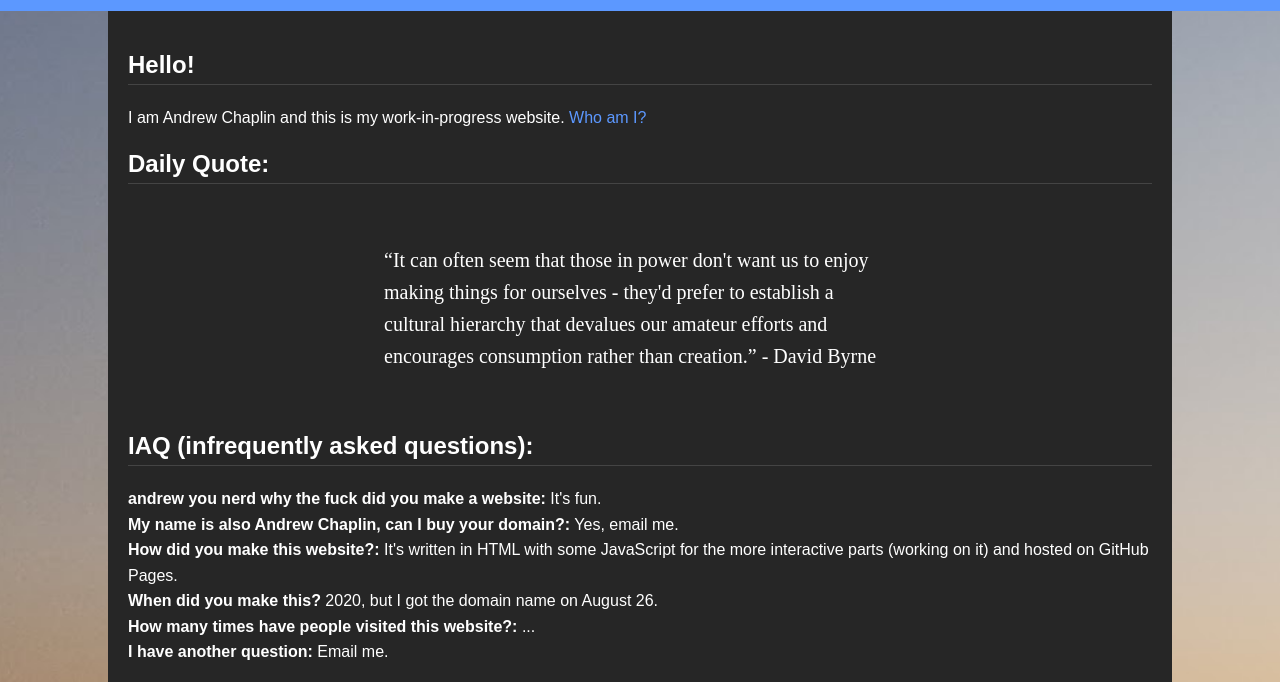
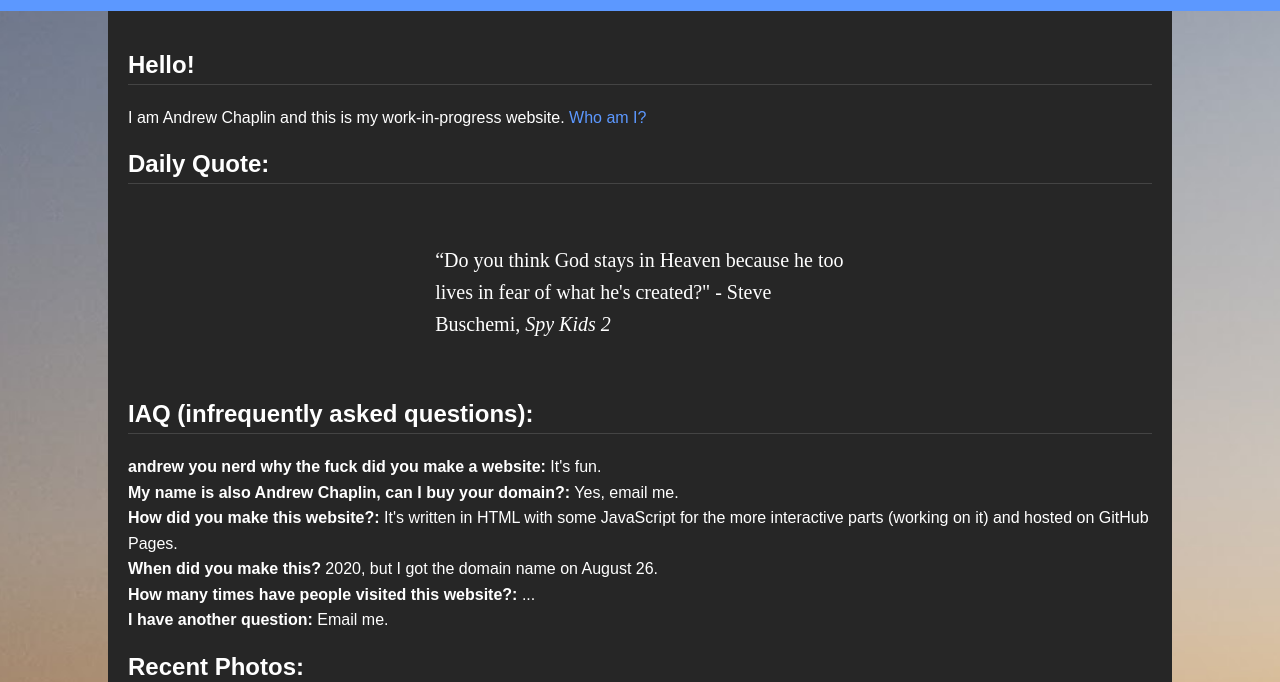
Before and after one commit to AverageChapstick/averagechapstick.github.io, a plain HTML site: page index.html in a window 1280 px wide. Shown: the part 89-771 px from the top of the page. Drawn offline with Linux system fonts and the light colour scheme; no server answers.

Commit message:
new quote

```diff
--- a/index.html
+++ b/index.html
@@ -38,7 +38,7 @@
         }
 
         .quote {
-            width: 50%;
+            width: 40%;
             font-size: 20px;
             font-family: Times New Roman;
             margin: 0 auto;
@@ -102,7 +102,7 @@
         <p>I am Andrew Chaplin and this is my work-in-progress website. <a href="/about/">Who am I?</a></p>
 
         <h2>Daily Quote:</h2>
-        <div class="quote"><p>“It can often seem that those in power don't want us to enjoy making things for ourselves - they'd prefer to establish a cultural hierarchy that devalues our amateur efforts and encourages consumption rather than creation.” - David Byrne</p></div>
+        <div class="quote"><p>“Do you think God stays in Heaven because he too lives in fear of what he's created?" - Steve Buschemi, <i>Spy Kids 2</i></p></div>
 
         <!--<h2>Latest Update:</h2>
         <p>Favourite albums section added to <a href="/about/">"About Me"</a> page.</p>-->
```
